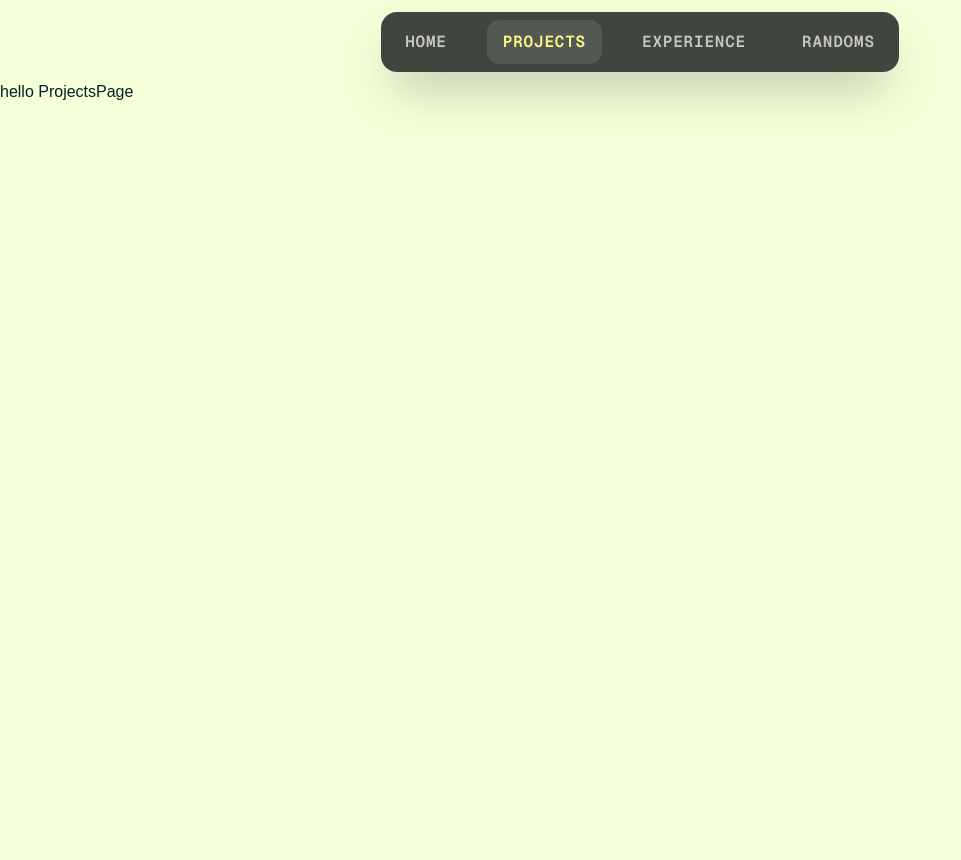
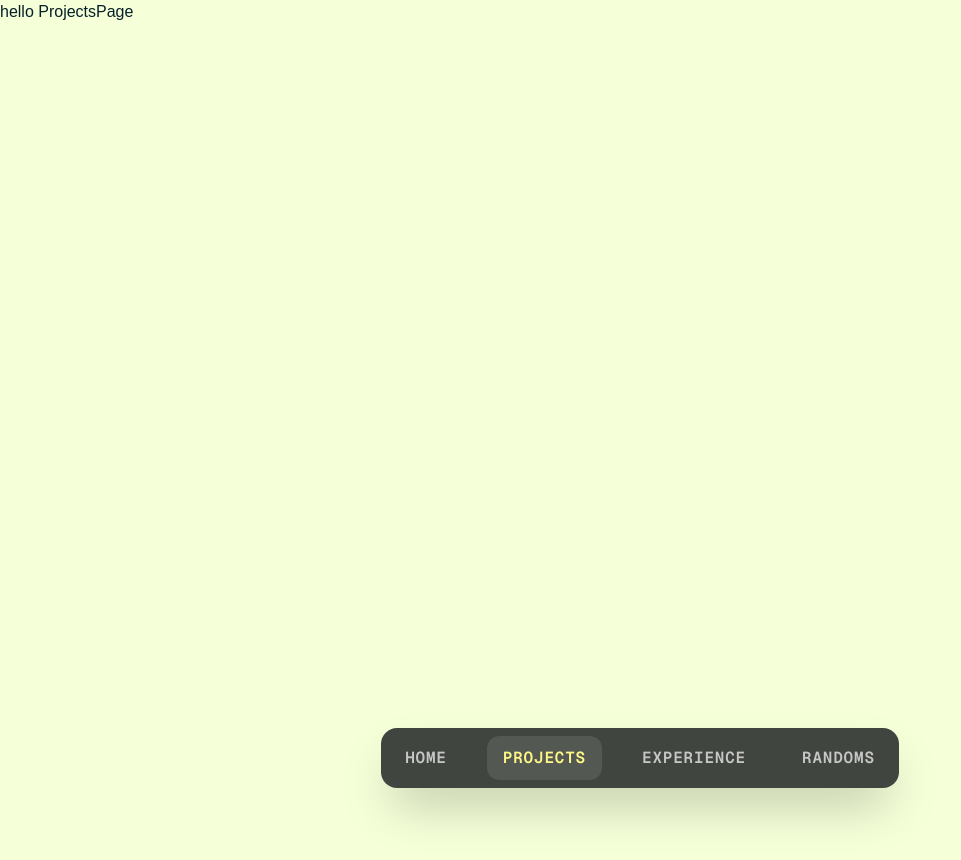
Before and after one commit to ankitzm/portfolio, a Next.js app: page /projects in a window 1280 px wide. Shown: the top 860 px of the page, without its empty margins (0-961 px from the left). After the commit the page ends 800 px from the top, so only its background shows below. Built offline with nearby package versions, Linux system fonts and the light colour scheme.

Commit message:
nav sticks to bottom

```diff
--- a/app/components/NavBar.tsx
+++ b/app/components/NavBar.tsx
@@ -35,9 +35,9 @@ export default function NavBar() {
 
   return (
     <nav
-      className="sticky top-0 z-10 flex flex-col items-center pt-3 pb-2 font-mono"
+      className="fixed bottom-0 left-0 right-0 z-10 flex flex-col items-center pb-3 pt-2 font-mono"
       style={{
-        transform: dropped ? "translateY(0)" : "translateY(-80px)",
+        transform: dropped ? "translateY(0)" : "translateY(80px)",
         opacity: dropped ? 1 : 0,
         transition: `transform ${DROP_DURATION_MS}ms cubic-bezier(0.22, 1, 0.36, 1), opacity ${DROP_DURATION_MS}ms ease-out`,
         willChange: "transform, opacity",
```
